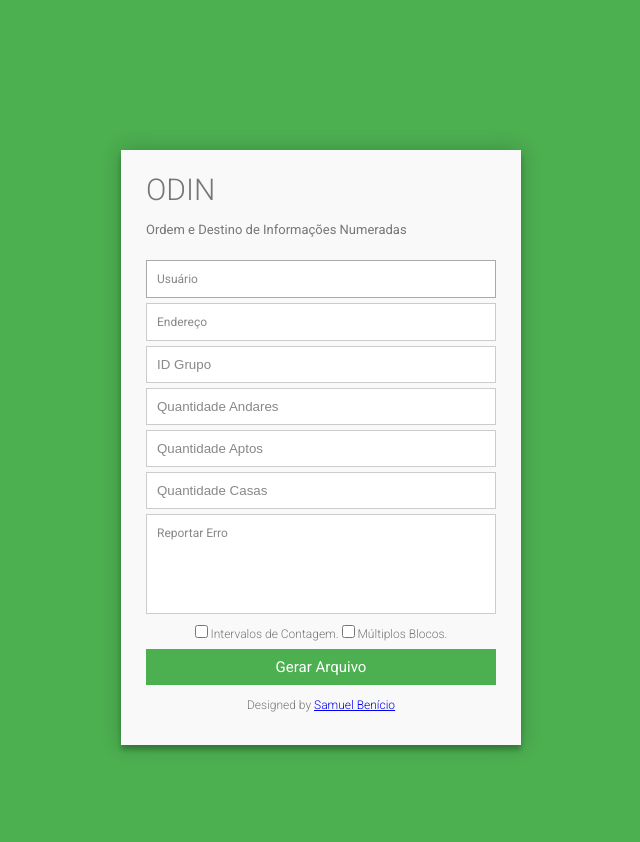
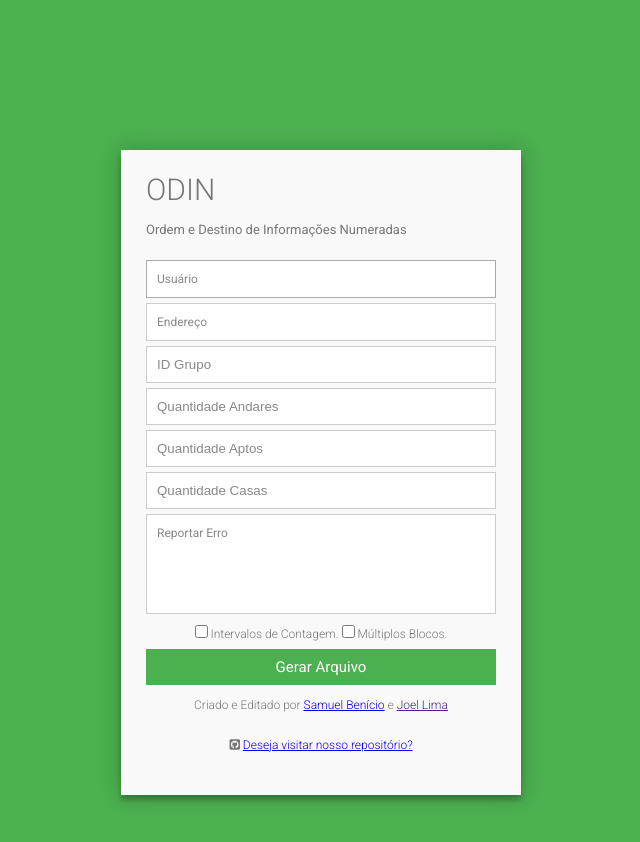
Before and after one commit to briariustecno/odinmtpreload, a website: page index.html in a window 1280 px wide. Shown: the whole page, without its empty margins (319-959 px from the left). Drawn offline with Linux system fonts and the light colour scheme.

Commit message:
Atualização e Link GitHub

```diff
--- a/index.html
+++ b/index.html
@@ -53,7 +53,15 @@
               <fieldset>
                 <button name="download" type="download" id="btn-download">Download</button>
               </fieldset>
-              <p class="copyright">Designed by <a href="https://www.facebook.com/briariustecno" target="_blank" title="briariustecno">Samuel Benício</a></p>
+              <p class="copyright">Criado e Editado por
+                <a href="https://www.facebook.com/briariustecno" target="_blank" title="briariustecno">Samuel Benício</a>
+                e
+                <a href="" target="_blank" title="">Joel Lima</a>
+              </p>
+              <p style="text-align: center; top: 10px; position: relative; margin-bottom: 20px;">
+                <i class="fab fa-github-square"></i>
+                <a href="https://github.com/briariustecno/odinmtpreload" target="_blank">Deseja visitar nosso repositório?</a>
+              </p>
             </form>
           </div>
 
```
